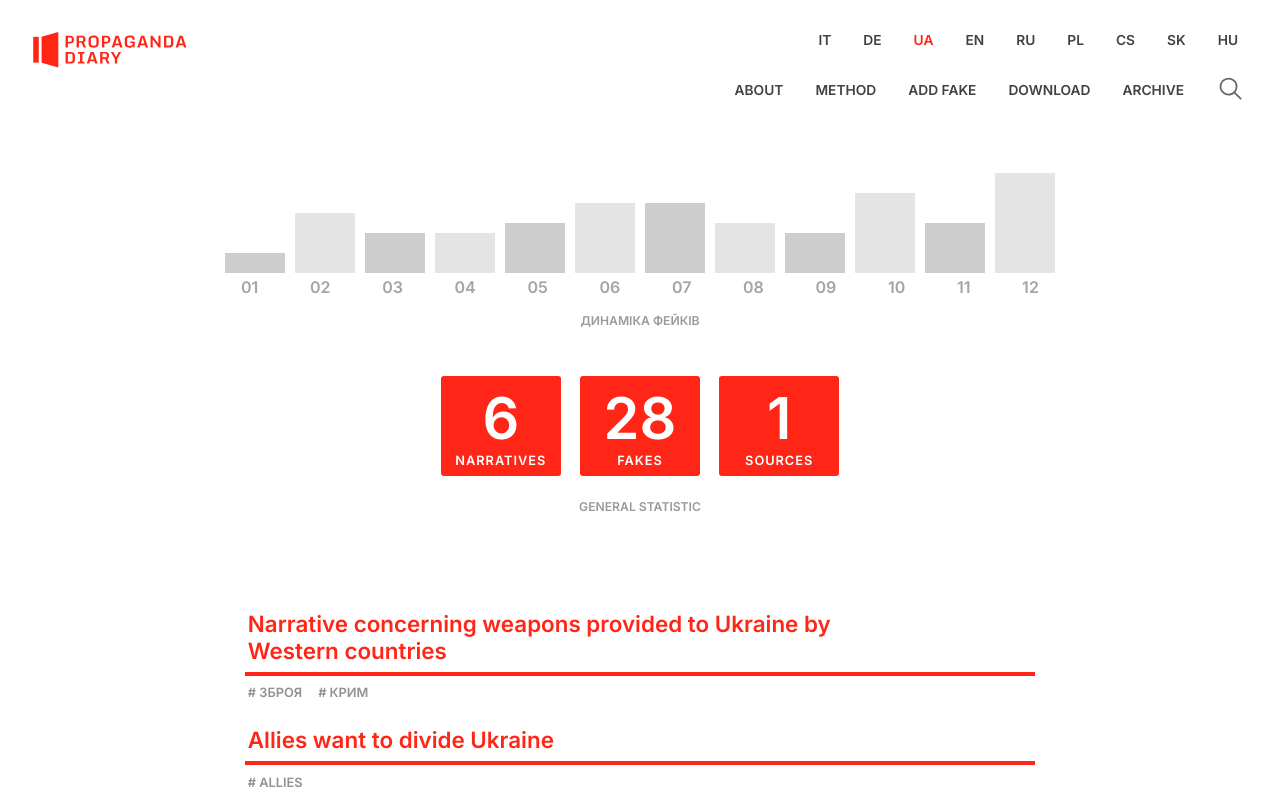
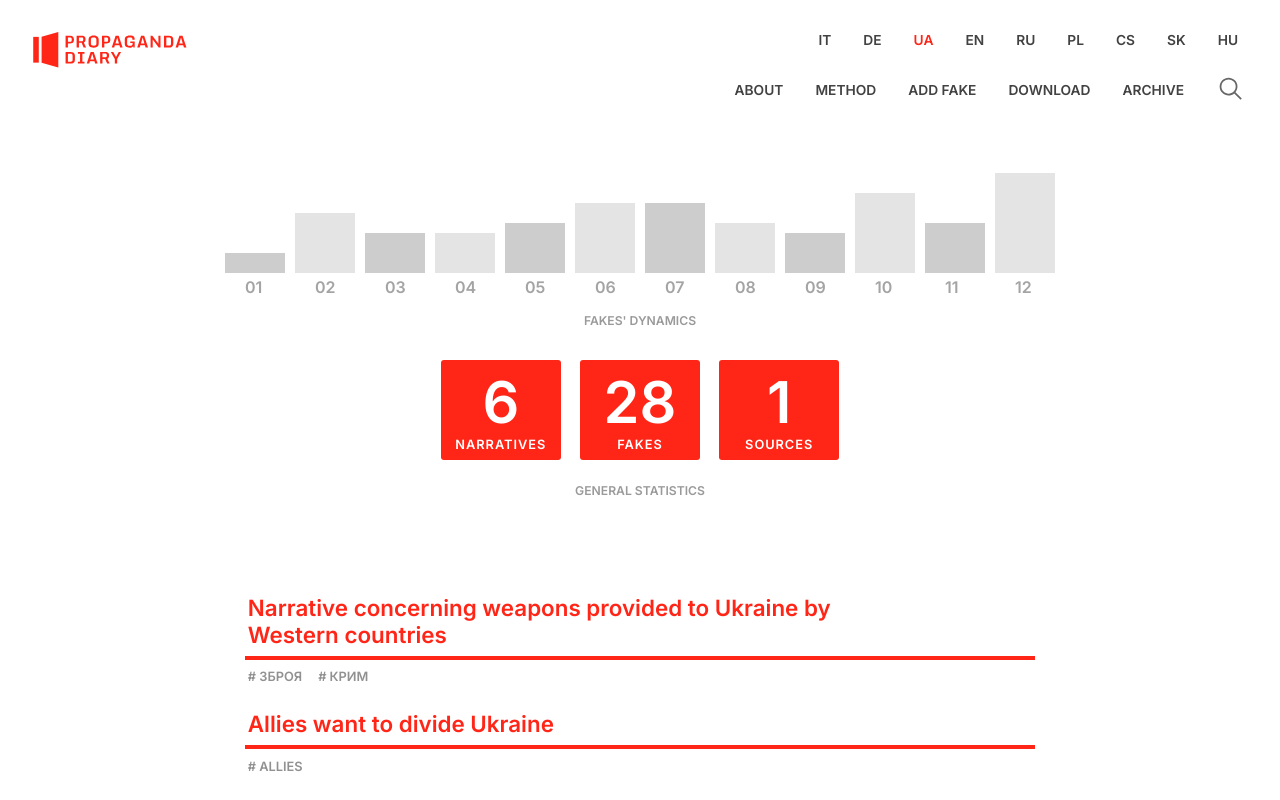
Before and after one commit to sergesoroka/propagandaDiary, a Next.js app: page / in a window 1280 px wide. Shown: the top 800 px of the page. Built offline with nearby package versions, Linux system fonts and the light colour scheme.

Commit message:
Link to Archive Page

```diff
--- a/src/components/BarChart/BarChart.module.css
+++ b/src/components/BarChart/BarChart.module.css
@@ -16,7 +16,11 @@
   display: flex;
   justify-content: space-between;
   width: 100%;
-  margin: 0 1rem;
+  margin: 0 20px;
+}
+
+.barNumbers>p {
+  width: 20px;
 }
 
 .bar:hover .barNumbers {
--- a/src/components/BarChart/BarChart.tsx
+++ b/src/components/BarChart/BarChart.tsx
@@ -1,9 +1,13 @@
+import { useState } from "react";
 import styles from "./BarChart.module.css";
 
 import { commonStatistic } from "../../../utils/statisticCalculate";
 import Link from "next/link";
+import SpetialText from "../../../data/SpetialText";
 
 const BarChart = () => {
+  // const [hightlight, setHightlight] = useState(false);
+
   const data = [
     {
       name: "01",
@@ -62,7 +66,12 @@ const BarChart = () => {
           {data.map((item, i) => {
             let color = i % 2 === 0 ? "#CDCDCD" : "#e4e4e4";
             return (
-              <Link key={item.name} href={`/month/${item.name}`}>
+              <Link
+                key={item.name}
+                href={`/month/${item.name}`}
+                // onMouseEnter={() => setHightlight(true)}
+                // onMouseLeave={() => setHightlight(false)}
+              >
                 <rect
                   className={styles.bar}
                   width="60"
@@ -70,6 +79,7 @@ const BarChart = () => {
                   style={{ fill: color }}
                   x={i * 70}
                 />
+
                 {/* <text fill="#ccc" x={i * 70} y='74' transform="scale(-1, 1) rotate(-30 -10 10)">01</text> */}
               </Link>
             );
@@ -98,7 +108,9 @@ const BarChart = () => {
           <p>12</p>
         </div>
       </div>
-      <p className={styles.subtitle}>Динаміка фейків</p>
+      <p className={styles.subtitle}>
+        <SpetialText name={"Fakes_dynamics"} />
+      </p>
     </div>
   );
 };
--- a/src/components/StatisticDisplay/StatisticDisplay.tsx
+++ b/src/components/StatisticDisplay/StatisticDisplay.tsx
@@ -72,7 +72,7 @@ const StatisticDisplay = ({
           </p>
         </div>
       </div>
-      <p className={styles.subtitle}>{month}</p>
+      <p className={styles.subtitle}><SpetialText name={month} /></p>
     </div>
   );
 };
--- a/src/pages/index.tsx
+++ b/src/pages/index.tsx
@@ -7,6 +7,7 @@ import LatestNarratives from "@/components/LatestNarratives/LatestNarratives";
 import { uniqueNarrativesEn } from "../../utils/statisticCalculate";
 import { uniqueFakesEn } from "../../utils/statisticCalculate";
 import { uniqueSourcesEn } from "../../utils/statisticCalculate";
+import Link from "next/link";
 
 export default function Home() {
   return (
@@ -20,14 +21,15 @@ export default function Home() {
 
       <main className={styles.main}>
         <BarChart />
+        <Link href="/archive">
           <StatisticDisplay
             mode="active"
-          month="General Statistic"
+            month="General_statistics"
             narratives={uniqueNarrativesEn.length}
             fakes={uniqueFakesEn.length}
             sources={uniqueSourcesEn.length}
           />
-
+        </Link>
         <LatestNarratives />
       </main>
     </>
```
Lines whose indentation alone changed are shown as unchanged.
